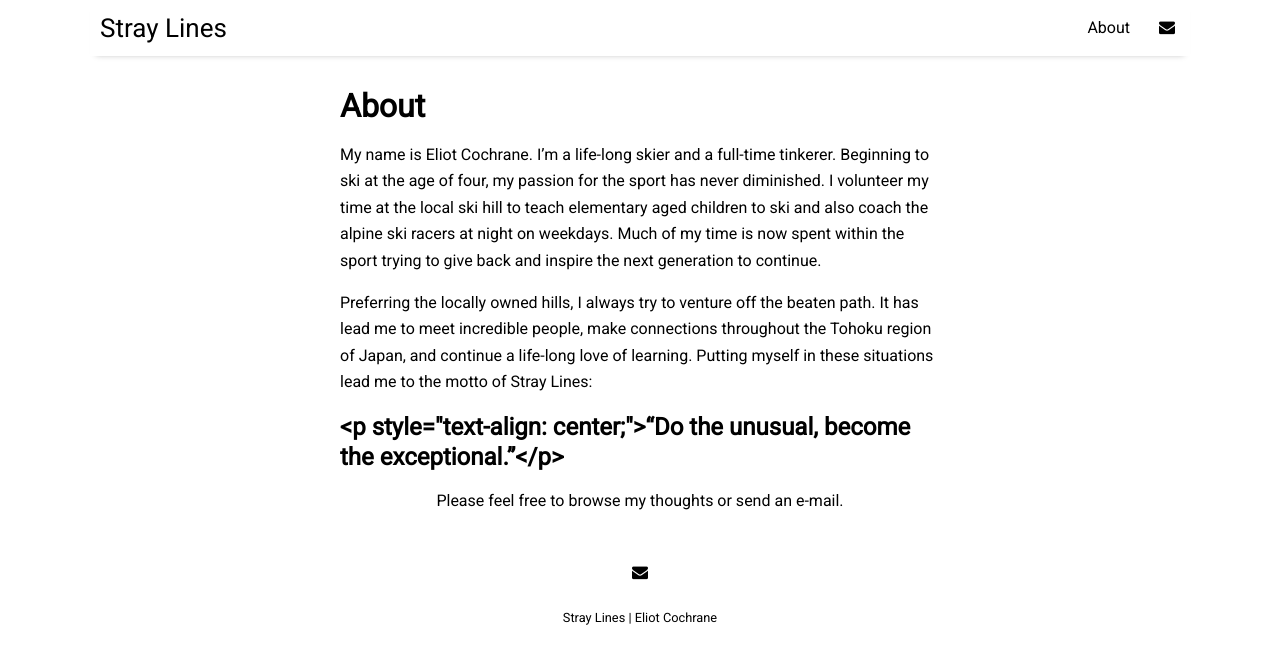
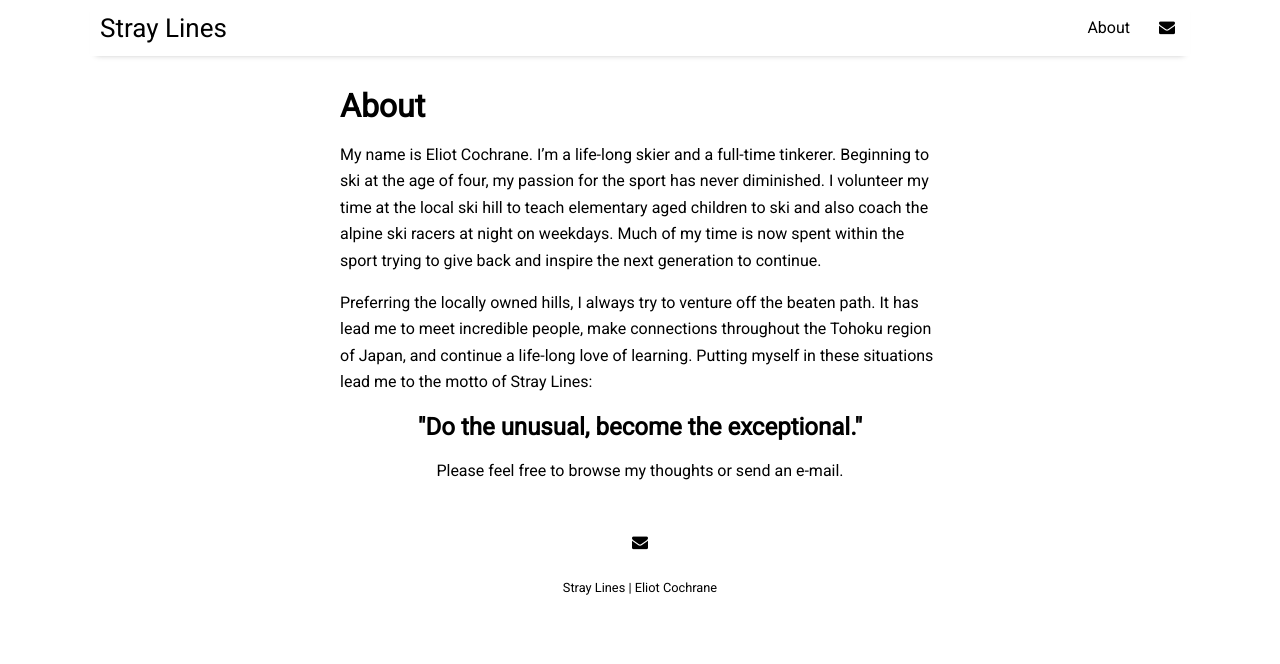
Before and after one commit to eliotcochrane/eliotcochrane.github.io, a Jekyll site: the page built from pages/about.md, in a window 1280 px wide. Shown: the top 664 px of the page. Built offline with Jekyll 4.4.1, drawn with Linux system fonts in a browser that asks for light colours; nearby versions of some CDN libraries.

Commit message:
Realign the motto
-format was wrong, realigned using the html tags of <center> and <h2> instead of MD ##

```diff
--- a/pages/about.md
+++ b/pages/about.md
@@ -8,6 +8,6 @@ My name is Eliot Cochrane. I'm a life-long skier and a full-time tinkerer. Begin
 
 Preferring the locally owned hills, I always try to venture off the beaten path. It has lead me to meet incredible people, make connections throughout the Tohoku region of Japan, and continue a life-long love of learning. Putting myself in these situations lead me to the motto of Stray Lines:
 
-## <p style="text-align: center;">"Do the unusual, become the exceptional."</p>
+<center><h2>"Do the unusual, become the exceptional."</h2></center>
 
-<p style="text-align: center;">Please feel free to browse my thoughts or send an e-mail.</p>
+<p style="text-align: center;"> Please feel free to browse my thoughts or send an e-mail.</p>
```
